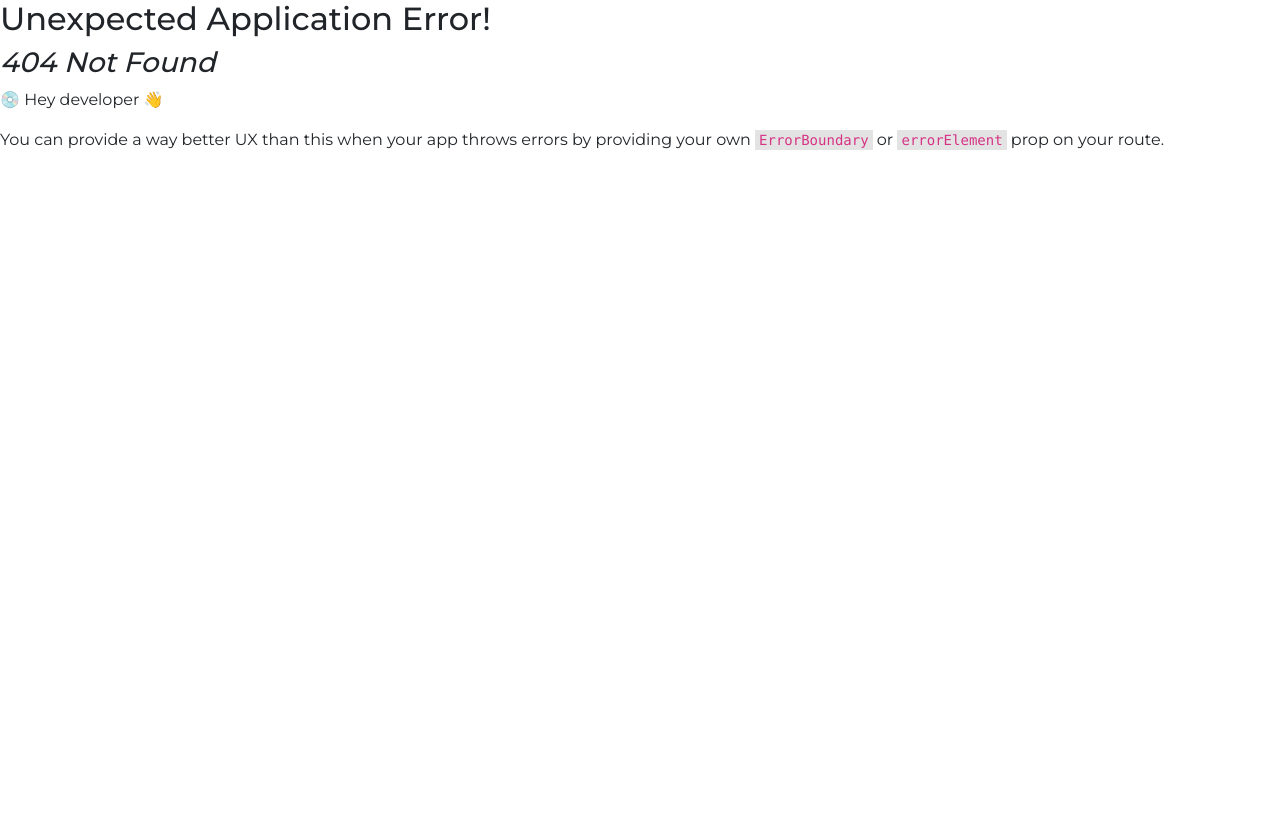
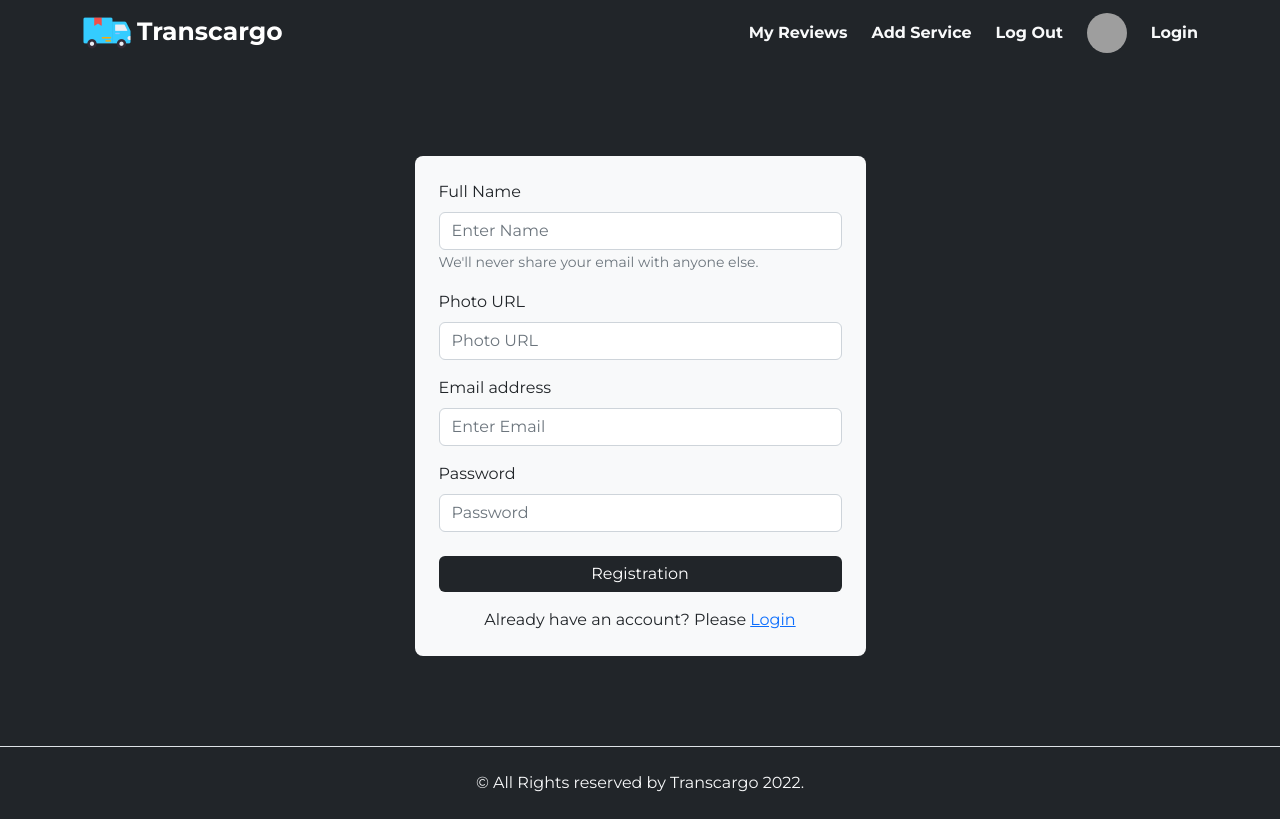
Before and after one commit to sultannadim/transcargo-client, a React (Create React App) app: page /registration in a window 1280 px wide. Before the commit this address had no page. Built offline with nearby package versions, Linux system fonts and the light colour scheme; grey boxes are pictures that could not be loaded.

Commit message:
registration page complete

```diff
--- a/src/Pages/Login/Login.js
+++ b/src/Pages/Registration/Registration.js
@@ -3,7 +3,7 @@ import Button from "react-bootstrap/Button";
 import Form from "react-bootstrap/Form";
 import { Link } from "react-router-dom";
 
-const Login = () => {
+const Registration = () => {
   return (
     <section className="bg-dark py-5  login">
       <div className="container">
@@ -11,16 +11,34 @@ const Login = () => {
           <div className="col-lg-5 col-md-8">
             <Form className="bg-light p-4 rounded-3">
               <Form.Group className="mb-3" controlId="formBasicEmail">
+                <Form.Label>Full Name</Form.Label>
+                <Form.Control
+                  name="name"
+                  required
+                  type="text"
+                  placeholder="Enter Name"
+                />
+                <Form.Text className="text-muted">
+                  We'll never share your email with anyone else.
+                </Form.Text>
+              </Form.Group>
+              <Form.Group className="mb-3" controlId="formBasicEmail">
+                <Form.Label>Photo URL</Form.Label>
+                <Form.Control
+                  name="photoURL"
+                  required
+                  type="text"
+                  placeholder="Photo URL"
+                />
+              </Form.Group>
+              <Form.Group className="mb-3" controlId="formBasicEmail">
                 <Form.Label>Email address</Form.Label>
                 <Form.Control
                   name="email"
                   required
                   type="email"
-                  placeholder="Enter email"
+                  placeholder="Enter Email"
                 />
-                <Form.Text className="text-muted">
-                  We'll never share your email with anyone else.
-                </Form.Text>
               </Form.Group>
 
               <Form.Group className="mb-3" controlId="formBasicPassword">
@@ -38,18 +56,11 @@ const Login = () => {
                 className="bg-dark border-0 w-100 mt-2"
                 type="submit"
               >
-                Login
+                Registration
               </Button>
-              <Button
-                variant="primary"
-                className="bg-dark border-0 w-100 mt-2"
-                type="submit"
-              >
-                Google Login
-              </Button>
+
               <p className="mt-3 mb-0 text-center">
-                Do not have an account? Please{" "}
-                <Link to="/registration">Registration</Link>
+                Already have an account? Please <Link to="/login">Login</Link>
               </p>
             </Form>
           </div>
@@ -59,4 +70,4 @@ const Login = () => {
   );
 };
 
-export default Login;
+export default Registration;
--- a/src/router/router.js
+++ b/src/router/router.js
@@ -2,6 +2,7 @@ import { createBrowserRouter } from "react-router-dom";
 import Main from "../layout/Main";
 import Home from "../Pages/Home/Home";
 import Login from "../Pages/Login/Login";
+import Registration from "../Pages/Registration/Registration";
 export const router = createBrowserRouter([
   {
     path: "/",
@@ -15,6 +16,10 @@ export const router = createBrowserRouter([
         path: "login",
         element: <Login></Login>,
       },
+      {
+        path: "registration",
+        element: <Registration></Registration>,
+      },
     ],
   },
 ]);
```
